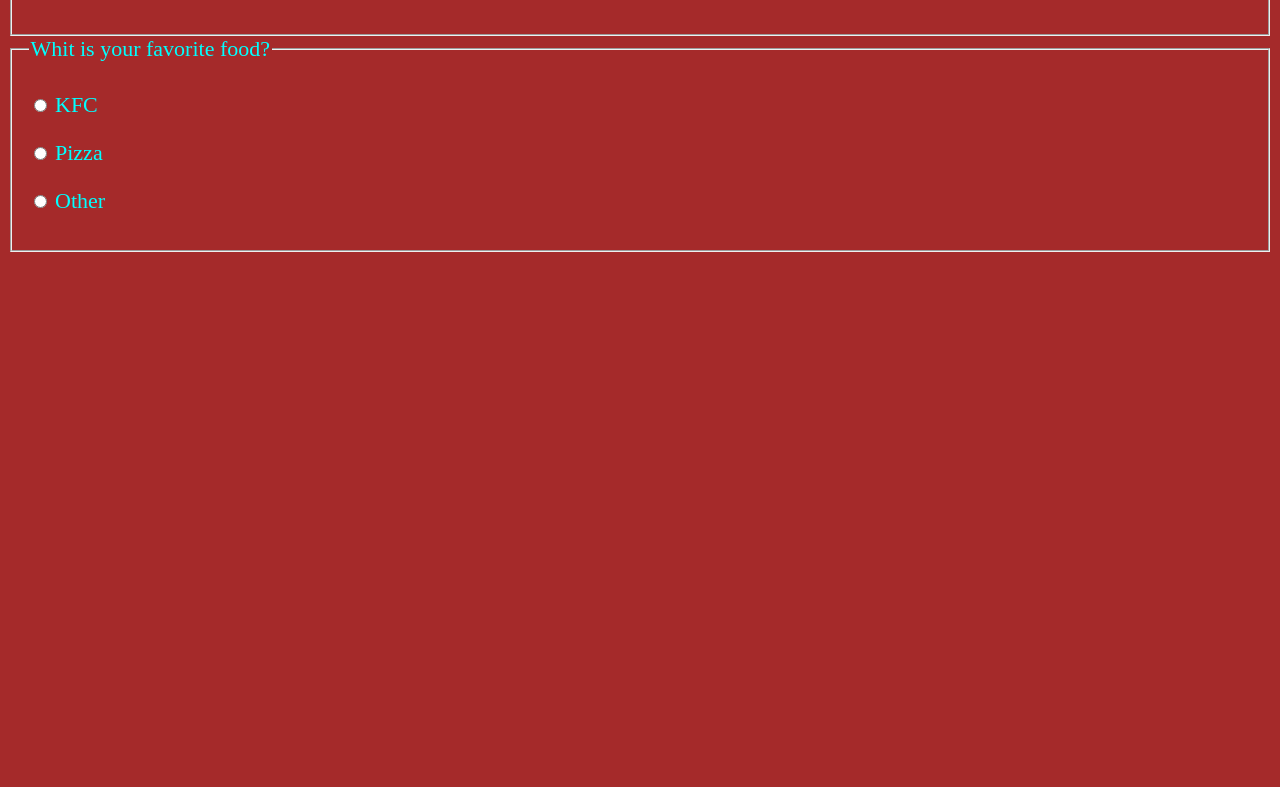
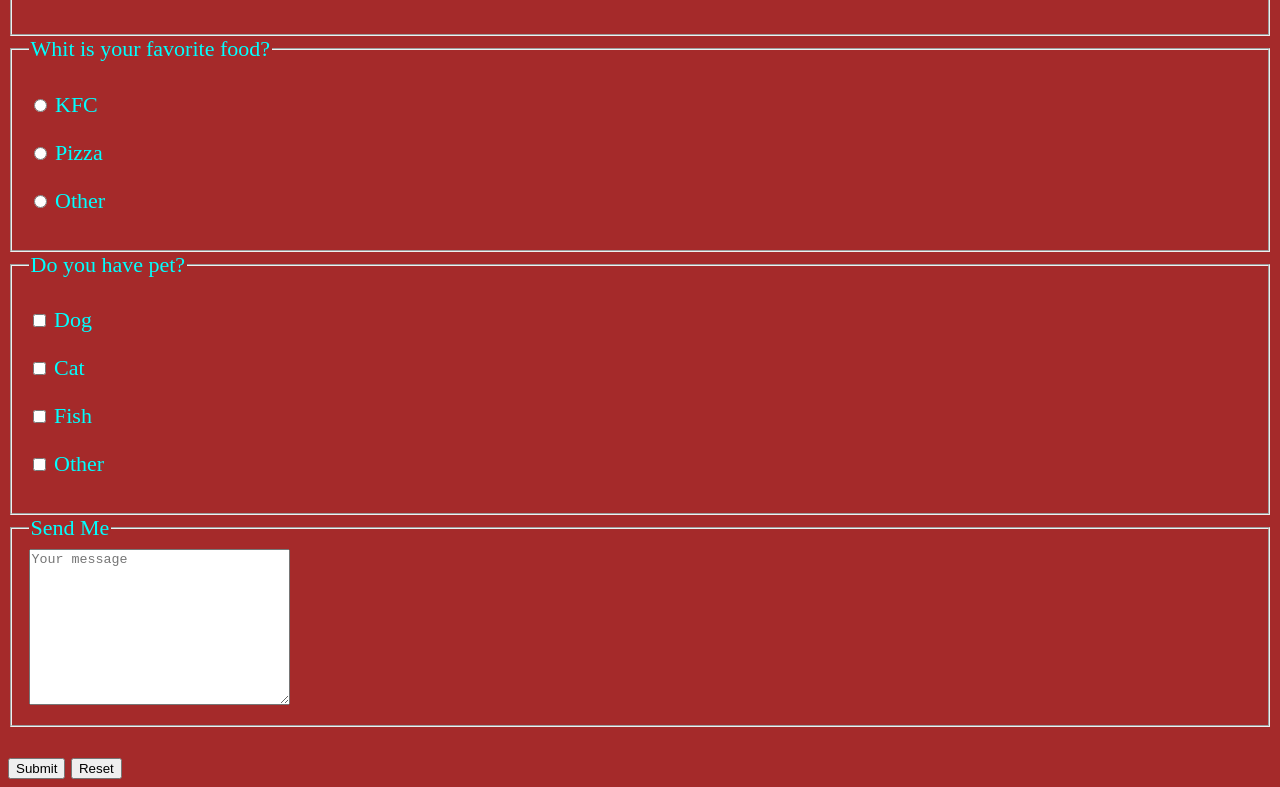
Before and after one commit to MAEYED/html_course, a plain HTML site: page Contact.html in a window 1280 px wide. Shown: the part 463-1250 px from the top of the page. Before the commit the page ends 800 px from the top, so only its background shows below. Drawn offline with Linux system fonts and the light colour scheme.

Commit message:
day 1 final

```diff
--- a/Contact.html
+++ b/Contact.html
@@ -13,7 +13,7 @@
         <h2>Contact Me</h2>
         <p>I'd really like to hear from you!</p>
 
-        <form action=""></form>
+        <form action="http://httpbin.org/get" method="get">
          <fieldset>
             <legend>Personal Info</legend>
             <p>
@@ -65,6 +65,33 @@
                 <input type="radio" name="food" id="other" value="other">
                 <label for="other">Other</label>
             </p>
+         </fieldset>
+            <fieldset>
+                <legend>Do you have pet?</legend>
+                <p>
+                    <input type="checkbox" name="pets" id="dog" value="dog">
+                    <label for="dog">Dog</label>
+                </p>
+                <p>
+                    <input type="checkbox" name="pets" id="cat" value="cat">
+                    <label for="cat">Cat</label>
+                </p>
+                <p>
+                    <input type="checkbox" name="pets" id="fish" value="fish">
+                    <label for="fish">Fish</label>
+                </p>
+                <p>
+                    <input type="checkbox" name="pets" id="Other" value="other">
+                    <label for="other">Other</label>
+                </p>
+            </fieldset>
+            <fieldset>
+                <legend>Send Me</legend>
+                <textarea name="message" id="message" cols="30" rows="10" placeholder="Your message"></textarea>
+            </fieldset>
+            <br>
+            <button type="submit">Submit</button>
+            <button type="reset">Reset</button>
         </form>
     </article>
 
```
